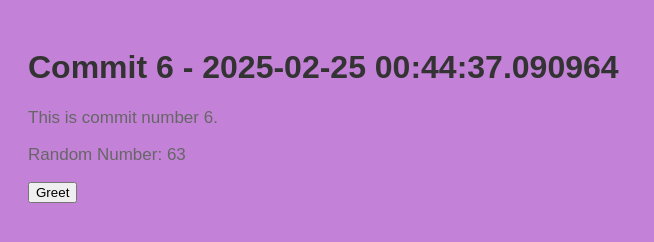
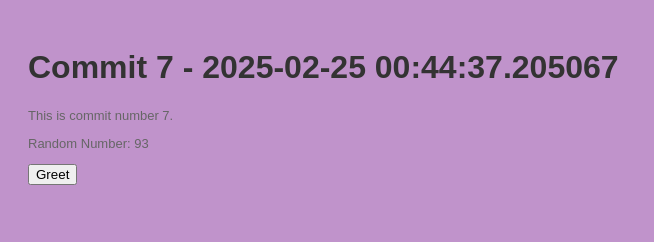
Before and after one commit to stiffs95/myrep-repo-20250225004425, a plain HTML site: page index.html in a window 1280 px wide. Shown: the whole page, without its empty margins (0-654 px from the left). Drawn offline with Linux system fonts and the light colour scheme.

Commit message:
📝 Commit 7 with HTML, CSS, and JS

```diff
--- a/index.html
+++ b/index.html
@@ -2,13 +2,13 @@
     <!DOCTYPE html>
     <html>
     <head>
-        <title>Commit 6 - 2025-02-25 00:44:37.090964</title>
+        <title>Commit 7 - 2025-02-25 00:44:37.205067</title>
         <link rel="stylesheet" href="style.css">
     </head>
     <body>
-        <h1>Commit 6 - 2025-02-25 00:44:37.090964</h1>
-        <p>This is commit number 6.</p>
-        <p>Random Number: 63</p>
+        <h1>Commit 7 - 2025-02-25 00:44:37.205067</h1>
+        <p>This is commit number 7.</p>
+        <p>Random Number: 93</p>
         <button onclick="greet()">Greet</button>
         <script src="script.js"></script>
     </body>
--- a/script.js
+++ b/script.js
@@ -2,4 +2,4 @@
     function greet() {
         alert('Hello from commit ' + commitNumber + '!');
     }
-    var commitNumber = 6;
+    var commitNumber = 7;
--- a/style.css
+++ b/style.css
@@ -1,7 +1,7 @@
 
     body {
         font-family: Arial, sans-serif;
-        background-color: #c382d8;
+        background-color: #c093cb;
         padding: 20px;
     }
     h1 {
@@ -9,5 +9,5 @@
     }
     p {
         color: #666;
-        font-size: 17px;
+        font-size: 13px;
     }
```
